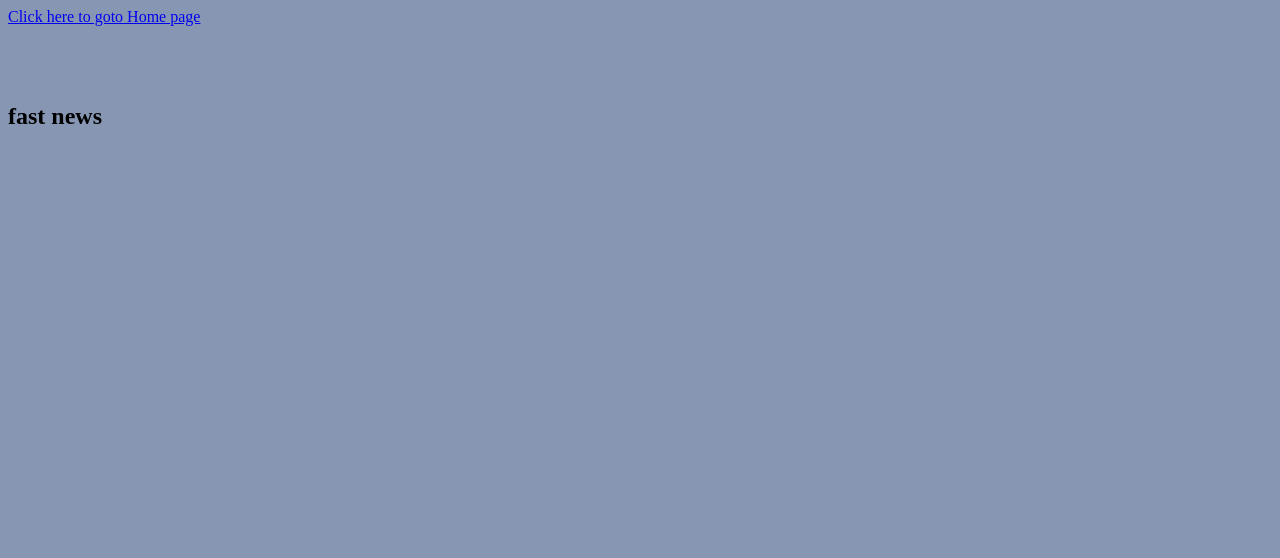
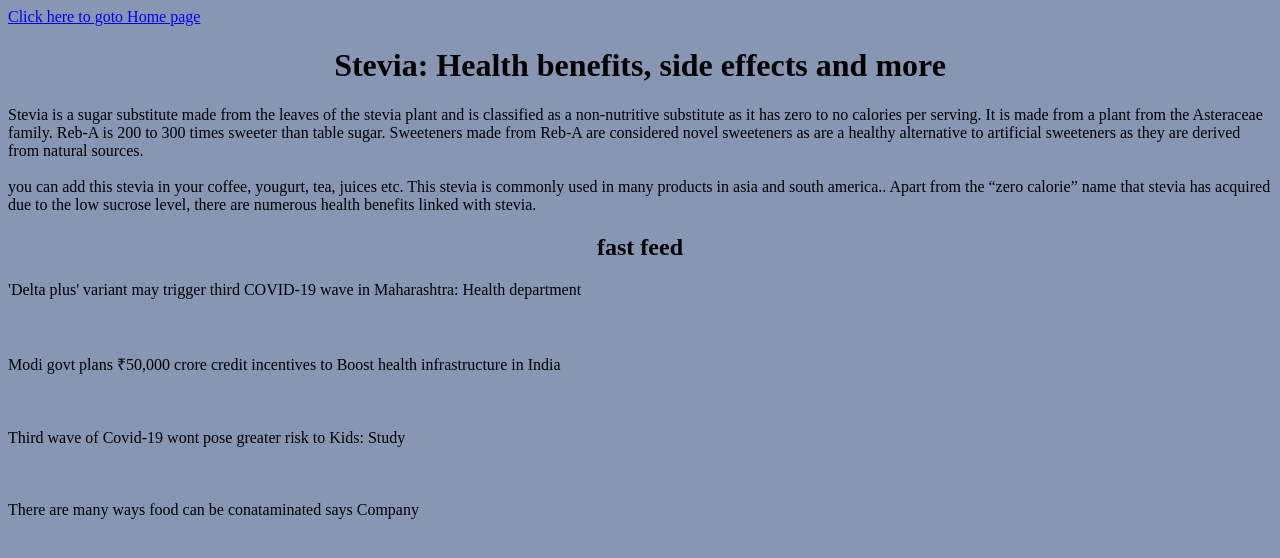
Before and after one commit to Not-MrBeast/FrWebsites-co., a plain HTML site: page Health.html in a window 1280 px wide. Drawn offline with Linux system fonts and the light colour scheme.

Commit message:
Update Health.html

```diff
--- a/Health.html
+++ b/Health.html
@@ -2,28 +2,28 @@
  <html>
   <body style="background-color: rgb(135, 151, 179)">
     <a href="index.html">Click here to goto Home page</a>
-  <main>
-  <h1 style="text-align: center;"> </h1>
-  <p2> </p2>
+
+  <h1 style="text-align: center;"><b>Stevia: Health benefits, side effects and more</b> </h1>
+  <p2>Stevia is a sugar substitute made from the leaves of the stevia plant and is
+    classified as a non-nutritive substitute as it has zero to no calories per serving. It is made from a
+   plant from the Asteraceae family. Reb-A is 200 to 300 times sweeter than table sugar. Sweeteners made
+   from Reb-A are considered novel sweeteners as are a healthy alternative to artificial sweeteners as they are
+    derived from natural sources. </p2>
     <br/>
     <br/>
-  </main>
-
-  <footer>
-    <h2><b>fast news</b> </h2>
-      <p2>
-
-      </p2>
-      <p2>
-
-      </p2>
-      <p2>
-
-      </p2>
-      <p2>
-
-      </p2>
-    </footer>
+    <p2>you can add this stevia in your coffee, yougurt, tea, juices etc.
+      This stevia is commonly used in many products in asia and south
+      america.. Apart from the “zero calorie” name that stevia has acquired due to the low sucrose level, there
+       are numerous health benefits linked with stevia.
+    </p2>
+  <h2 style="text-align: center;"><b>fast feed</b> </h2>
+      <p2>'Delta plus' variant may trigger third COVID-19 wave in Maharashtra: Health department</p2>
+      <br/><br/><br/><br/>
+       <p2>Modi govt plans ₹50,000 crore credit incentives to Boost health infrastructure in India</p2>
+       <br/><br/><br/><br/>
+       <p2>Third wave of Covid-19 wont pose greater risk to Kids: Study</p2>
+       <br/><br/><br/><br/>
+       <p2>There are many ways food can be conataminated says Company</p2>
   </body>
 
  </html>
```
